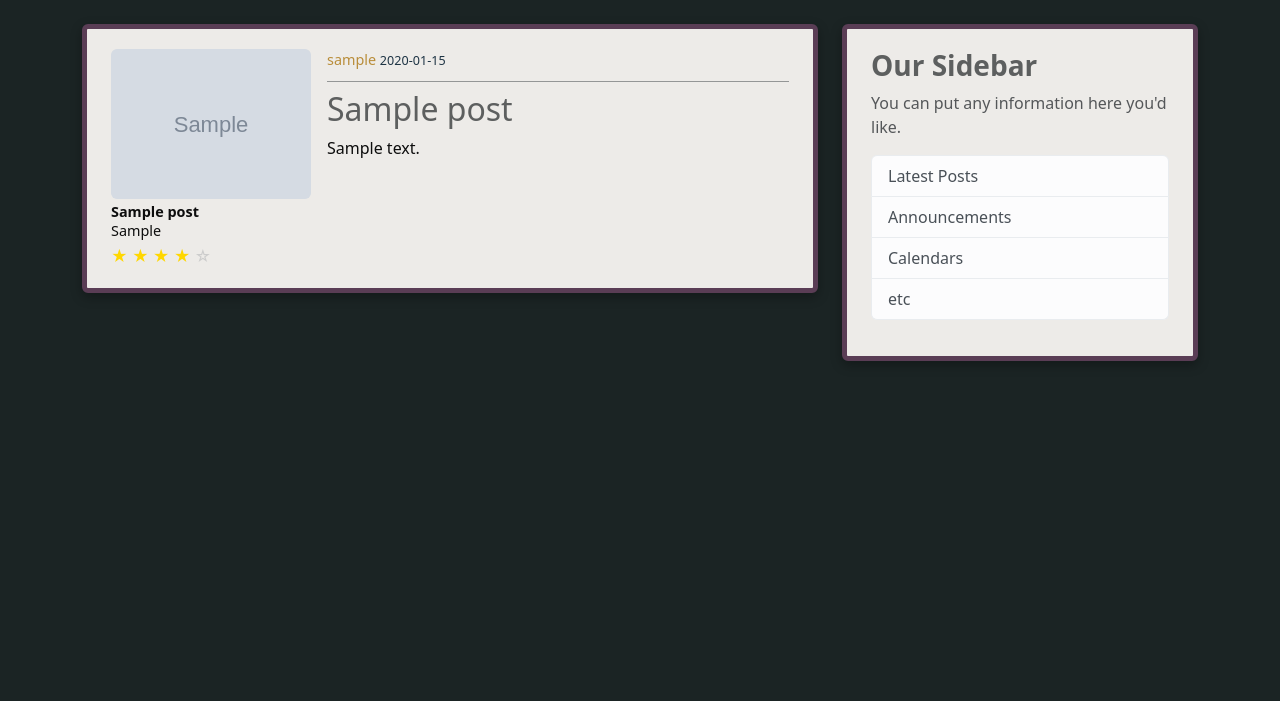
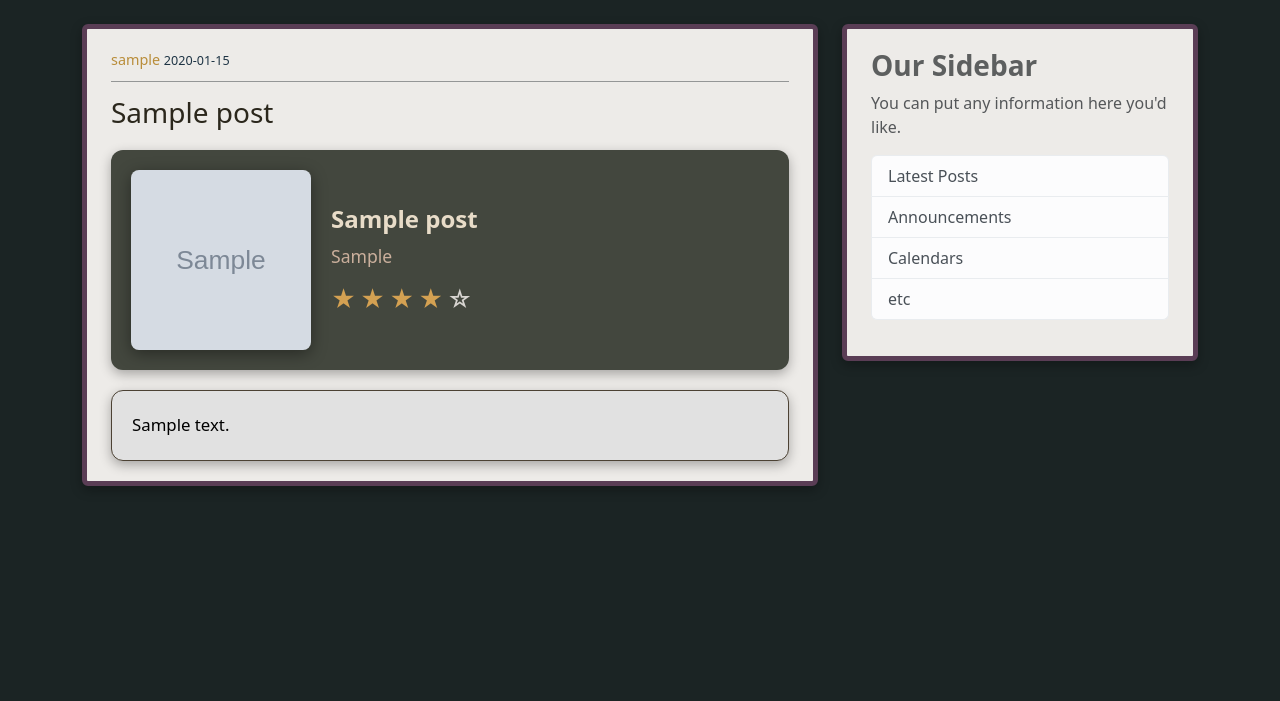
Before and after one commit to nick23447/now-listening, a Flask app: page /post/1 in a window 1280 px wide. Shown: the part 56-757 px from the top of the page. Run offline with Flask 3, Linux system fonts and the light colour scheme; tables that the repository leaves empty hold one stand-in row (values such as "Sample post"); grey boxes marked "Sample" are stand-in pictures.

Commit message:
update new post style

```diff
--- a/musicblog/templates/post.html
+++ b/musicblog/templates/post.html
@@ -1,49 +1,71 @@
 {% extends "layout.html" %}
 {% block content %}
-    <article class="d-flex content-section rounded mb-4">
-
+    <article class="content-section rounded mb-4">
+        <div class="post-header">
+            <div class="article-metadata">
+                <a class="mr-2"
+                    href="{{ url_for('main.user_posts', username=post.author.username) }}">
+                    {{ post.author.username }}
+                </a>
+                <small
+                    class="text-muted">{{ post.date_posted.strftime('%Y-%m-%d') }}
+                </small>
+                {% if post.author == current_user %}
+                    <div>
+                        <a class="btn btn-success btn-sm mt-1 mb-1"
+                            href="{{ url_for('posts.update_post', post_id=post.id) }}">
+                            Update
+                        </a>
+                        <button type="button"
+                            class="btn btn-danger btn-sm m-1"
+                            data-bs-toggle="modal"
+                            data-bs-target="#deleteModal">
+                            Delete
+                        </button>
+                    </div>
+                {% endif %}
+            </div>
+            <h2 class="post-title">
+                <a class="article-title"
+                    href="{{ url_for('posts.post', post_id=post.id) }}">
+                    {{ post.title }}
+                </a>
+            </h2>
+        </div>
         {% if post.album_image %}
-            <div class="flex-shrink-0 me-3">
+            <div class="album-box">
                 <img
                     src="{{ post.album_image }}"
                     alt="{{ post.album_name }}"
-                    class="img-fluid rounded"
-                    style="width: 200px; height: auto;"
+                    class="album-image"
                 >
-                <p class="mt-1"><strong>{{ post.album_name }}</strong><br>{{ post.album_artist }}</p>
-                <div class="mt-1">
+                <div class="album-info">
+                    <h5 class="album-name">{{ post.album_name }}</h5>
+                    <p class="album-artist">{{ post.album_artist }}</p>
+                    <div class="rating">
                         {% for i in range(1, 6) %}
                             {% if i <= post.rating %}
-                            <span style="color: #FFD700;">★</span>
+                                <span class="star filled">★</span>
                             {% else %}
-                            <span style="color: #ccc;">☆</span>
+                                <span class="star empty">☆</span>
                             {% endif %}
                         {% endfor %}
+                    </div>
                 </div>
             </div>
         {% endif %}
-
         <div class="flex-grow-1">
-            <div class="article-metadata mb-2">
-                <a class="mr-2" href="{{ url_for('main.user_posts', username=post.author.username) }}">{{ post.author.username }}</a>
-                <small class="text-muted">{{ post.date_posted.strftime('%Y-%m-%d') }}</small>
-                {% if post.author == current_user %}
-                <div>
-                    <a  class="btn btn-success btn-sm mt-1 mb-1" href="{{ url_for('posts.update_post', post_id=post.id) }}">
-                        Update
-                    </a>
-                    <button type="button" class="btn btn-danger btn-sm m-1" data-bs-toggle="modal" data-bs-target="#deleteModal">
-                        Delete
-                    </button>
-                </div>
-                {% endif %}
+            <div class="post-content-box">
+                <p class="post-text">{{ post.content }}</p>
             </div>
-            <h2 class="mt-0">{{ post.title }}</h2>
-            <p>{{ post.content }}</p>
         </div>
     </article>
+
     <!-- Modal -->
-    <div class="modal fade" id="deleteModal" tabindex="-1" role="dialog" aria-labelledby="deleteModalLabel" aria-hidden="true">
+    <div class="modal fade" id="deleteModal"
+        tabindex="-1" role="dialog"
+        aria-labelledby="deleteModalLabel"
+        aria-hidden="true">
         <div class="modal-dialog" role="document">
             <div class="modal-content">
             <div class="modal-header">
```
